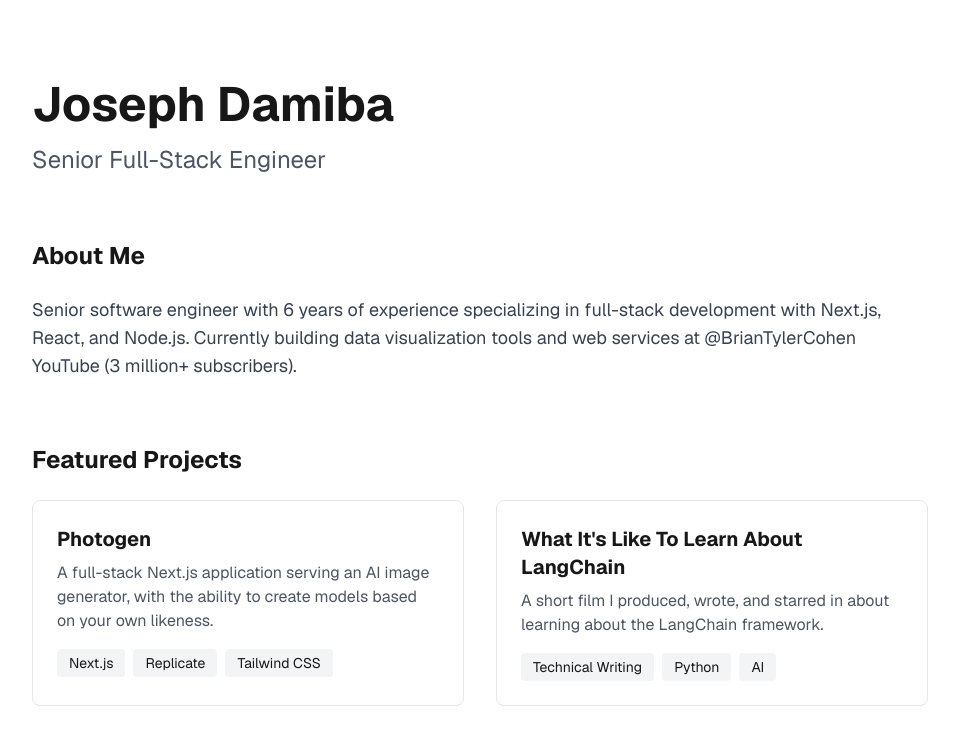
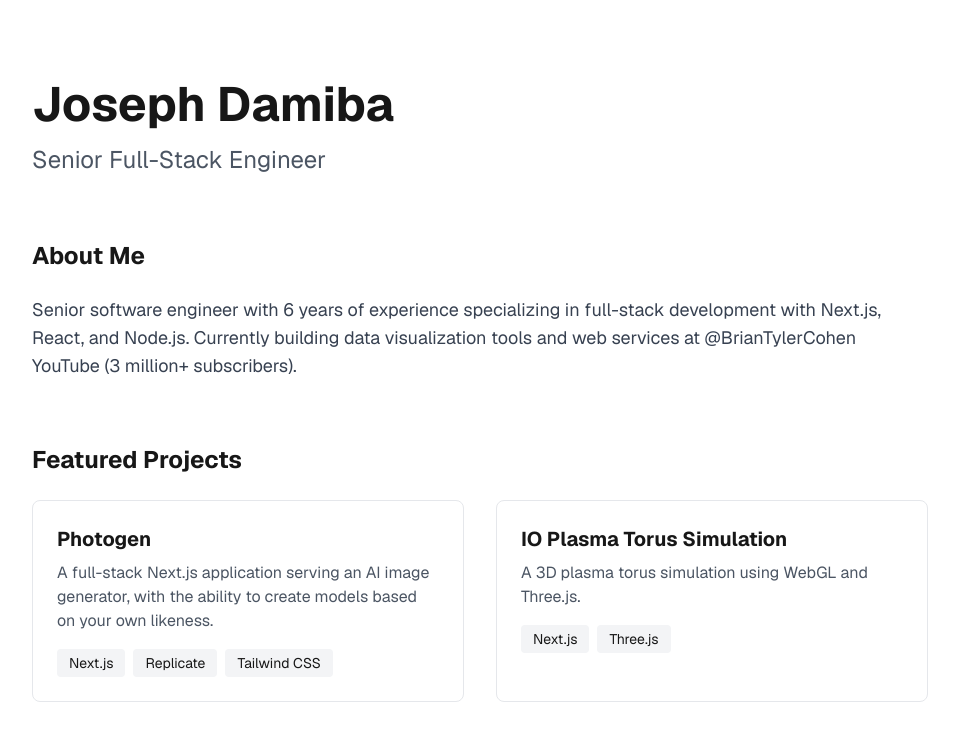
Before and after one commit to jdamiba/portfolio-current, a Next.js app: page / in a window 1280 px wide. Shown: the top 732 px of the page, without its empty margins (160-1119 px from the left). Built offline with nearby package versions, Linux system fonts and the light colour scheme.

Commit message:
add IO plasma simulation to portfolio

```diff
--- a/app/page.tsx
+++ b/app/page.tsx
@@ -46,6 +46,28 @@
                 </span>
                 <span className="text-sm bg-gray-100 dark:bg-gray-800 px-3 py-1 rounded">
                   Tailwind CSS
+                </span>
+              </div>
+            </a>
+
+            <a
+              href="https://io-plasma-torus.vercel.app/"
+              target="_blank"
+              rel="noopener noreferrer"
+              className="border border-gray-200 dark:border-gray-800 rounded-lg p-6 transition-all hover:border-gray-400 dark:hover:border-gray-600 hover:shadow-lg"
+            >
+              <h4 className="text-xl font-bold mb-2">
+                IO Plasma Torus Simulation
+              </h4>
+              <p className="text-gray-600 dark:text-gray-300 mb-4">
+                A 3D plasma torus simulation using WebGL and Three.js.
+              </p>
+              <div className="flex gap-2">
+                <span className="text-sm bg-gray-100 dark:bg-gray-800 px-3 py-1 rounded">
+                  Next.js
+                </span>
+                <span className="text-sm bg-gray-100 dark:bg-gray-800 px-3 py-1 rounded">
+                  Three.js
                 </span>
               </div>
             </a>
```
Also changed, not shown: .specstory/history/.what-is-this.md (added).
